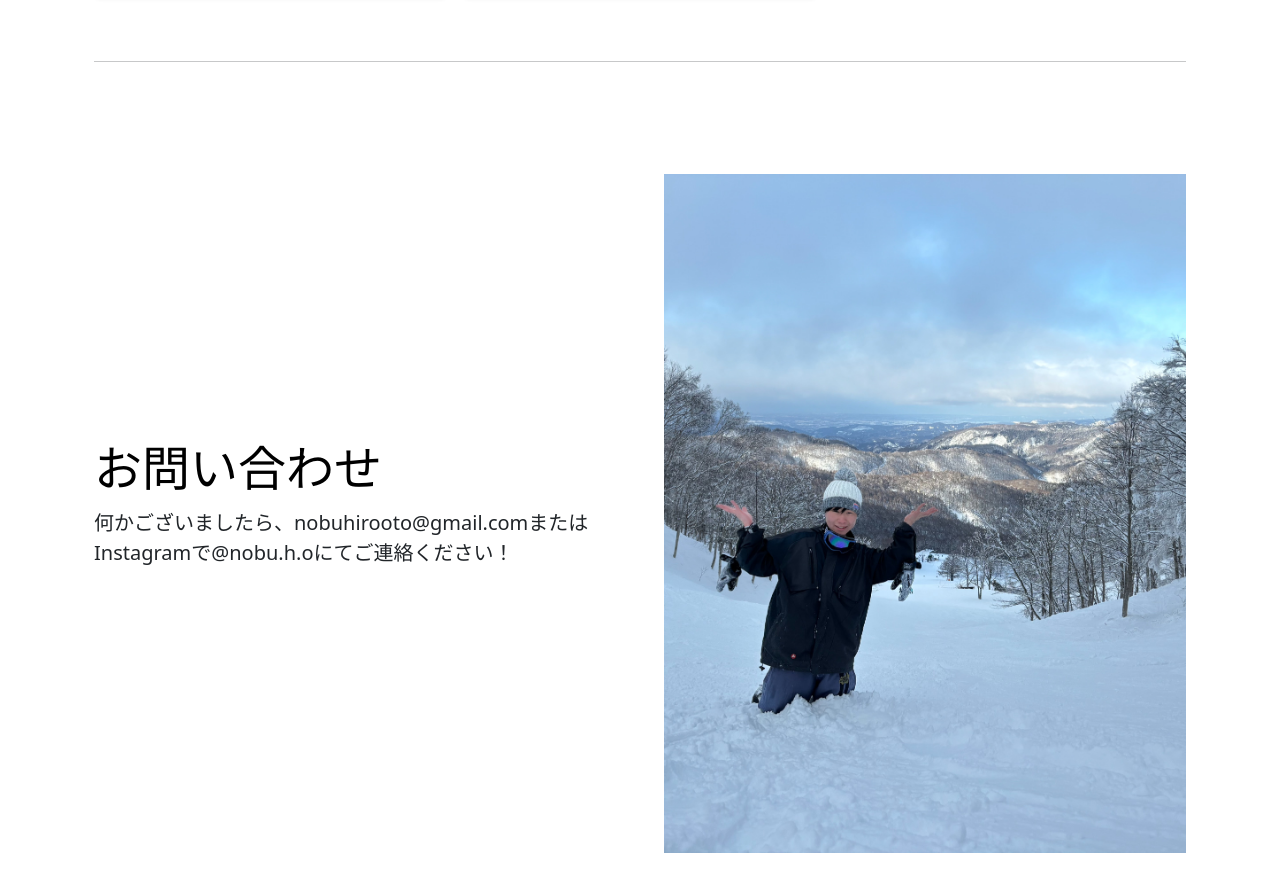
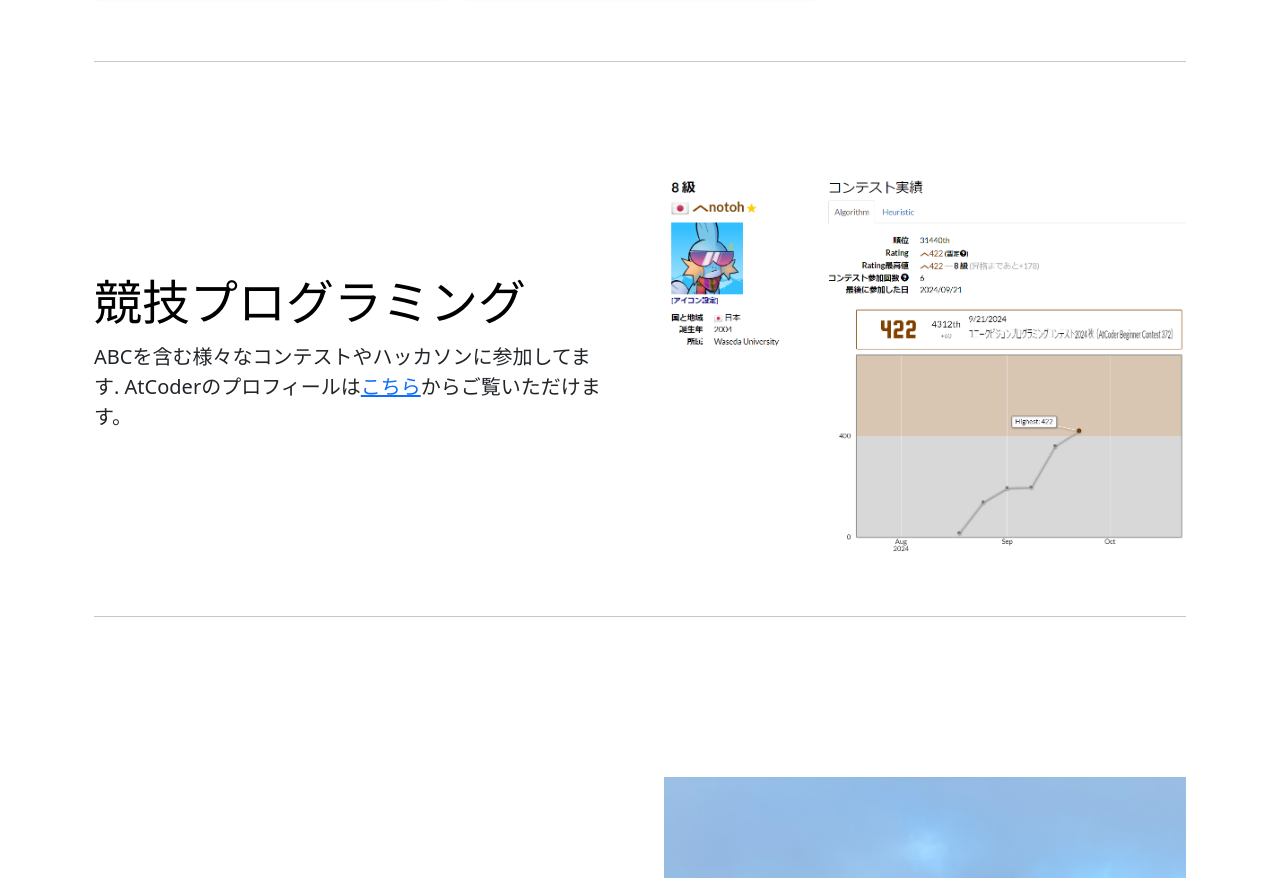
Before and after one commit to nobu-h-o/Portfolio2024, a plain HTML site: page indexjp.html in a window 1280 px wide. Shown: the part 2618-3496 px from the top of the page. Drawn offline with nearby package versions, Linux system fonts and the light colour scheme.

Commit message:
22.9.2024

```diff
--- a/indexjp.html
+++ b/indexjp.html
@@ -182,6 +182,23 @@
     </div>
 </section>
 
+<Section id="CP">
+    <div class="container col-xxl-8 px-4 py-5">
+        <div class="row flex-lg-row-reverse align-items-center g-5 py-5">
+            <div class="col-10 col-sm-8 col-lg-6">
+                <img src="./images/Screenshot%202024-09-22%20100320.png" class="d-block mx-lg-auto img-fluid results" alt="Technologies" width="700" height="500" loading="lazy">
+            </div>
+            <div class="col-lg-6">
+                <h1 class="display-5 text-body-emphasis lh-1 mb-3">競技プログラミング</h1>
+                <p class="lead">ABCを含む様々なコンテストやハッカソンに参加してます. AtCoderのプロフィールは<a href="https://atcoder.jp/users/notoh" class="link">こちら</a>からご覧いただけます。</p>
+                <div class="d-grid gap-2 d-md-flex justify-content-md-start">
+                </div>
+            </div>
+        </div>
+        <hr>
+    </div>
+</Section>
+
 <section id="Contact">
     <div class="container col-xxl-8 px-4 py-5">
         <div class="row flex-lg-row-reverse align-items-center g-5 py-5">
--- a/style.css
+++ b/style.css
@@ -131,6 +131,9 @@ html{
     -webkit-tap-highlight-color: rgba(0, 0, 0, 0);
 }
 
+results{
+    border: 10px solid black !important;
+}
 
 canvas{
     display:block;
```
Also changed, not shown: index.html (+17 -0 lines), images/Screenshot 2024-09-22 095643.png (added), images/Screenshot 2024-09-22 100320.png (added).
